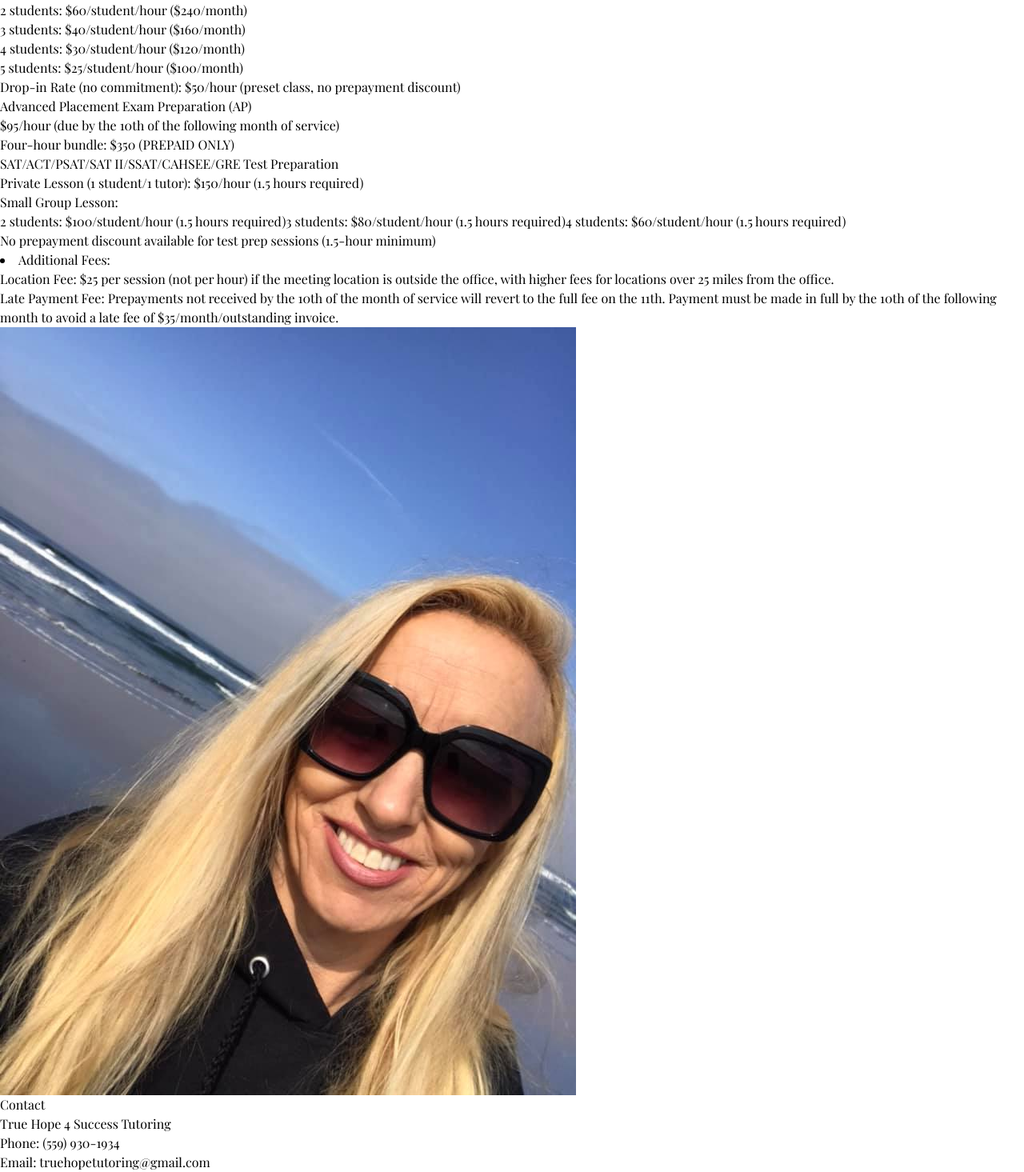
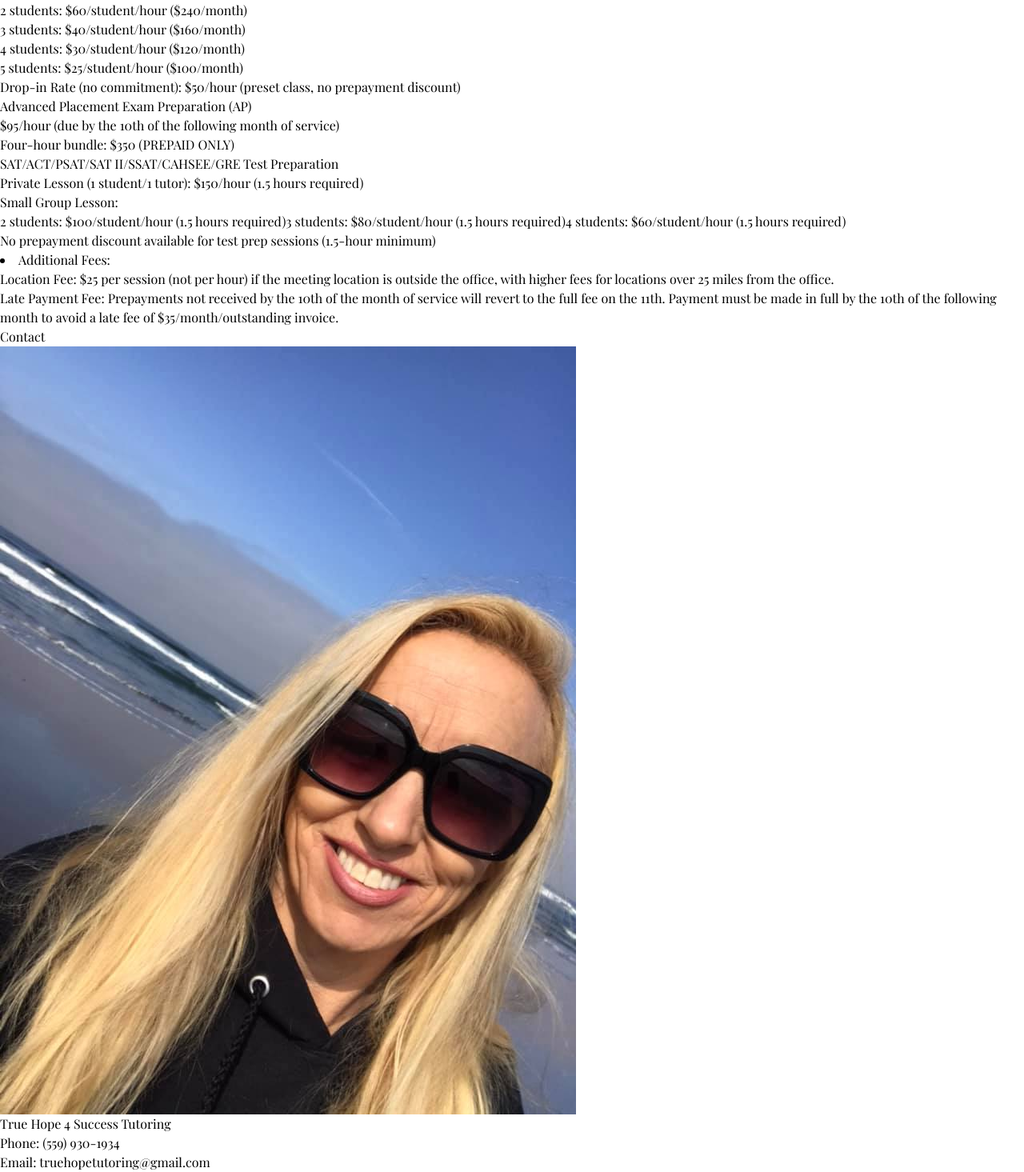
Before and after one commit to milliorn/true-hope-tutoring, a React (Vite) app: page / in a window 1280 px wide. Shown: the part 3822-5287 px from the top of the page at 80% size. Built offline with nearby package versions, Linux system fonts and the light colour scheme.

Commit message:
availability

```diff
--- a/src/App.tsx
+++ b/src/App.tsx
@@ -246,7 +246,7 @@ function App() {
 
           <section
             id="availability"
-            className="flex flex-col items-center justify-center min-h-screen py-16 bg-sky-50 lg:py-32 2xl:py-0 xl:py-40"
+            className="flex flex-col items-center justify-center min-h-screen py-16 md:h-min bg-sky-50 lg:py-32 2xl:py-0 xl:py-40"
           >
             <div className="container mx-auto text-center">
               <div className="flex flex-col items-center">
@@ -330,14 +330,14 @@ function App() {
             className="flex items-center justify-center min-h-screen py-16 bg-sky-50 lg:py-32 xl:py-40 2xl:py-0"
           >
             <div className="container mx-auto font-bold text-center capitalize sm:text-lg md:text-xl lg:text-2xl xl:text-3xl 2xl:text-4xl">
+              <h2 className="pb-4 text-3xl sm:text-4xl md:text-5xl lg:text-6xl xl:text-7xl md:pb-8 lg:pb-12 xl:pb-16 2xl:pb-20">
+                Contact
+              </h2>
               <img
                 src={CONTACT}
                 alt="CONTACT"
                 className="block object-cover w-56 h-56 mx-auto mb-4 border-2 rounded-3xl border-sky-600 md:w-64 md:h-64 lg:w-96 lg:h-96 md:mb-12 lg:mb-16 xl:mb-20 2xl:mb-24 2xl:w-max 2xl:h-max"
               />
-              <h2 className="pb-4 text-3xl sm:text-4xl md:text-5xl lg:text-6xl xl:text-7xl md:pb-8 lg:pb-12 xl:pb-16 2xl:pb-20">
-                Contact
-              </h2>
               <h3 className="m-4 lg:m-6 xl:m-8 2xl:m-10">
                 True Hope 4 Success Tutoring
               </h3>
```
